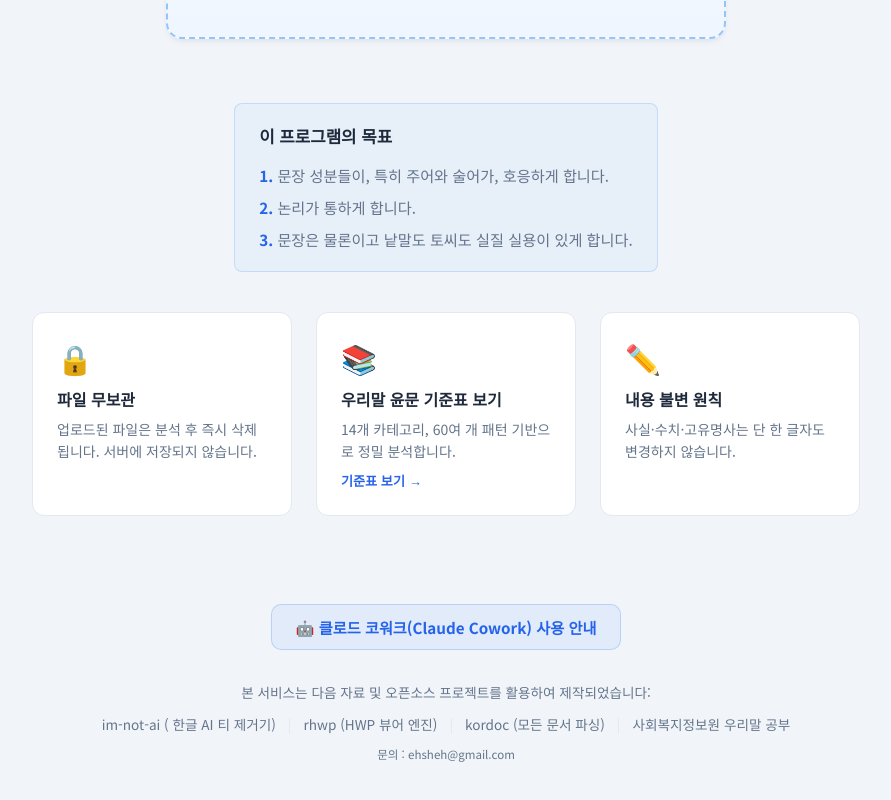
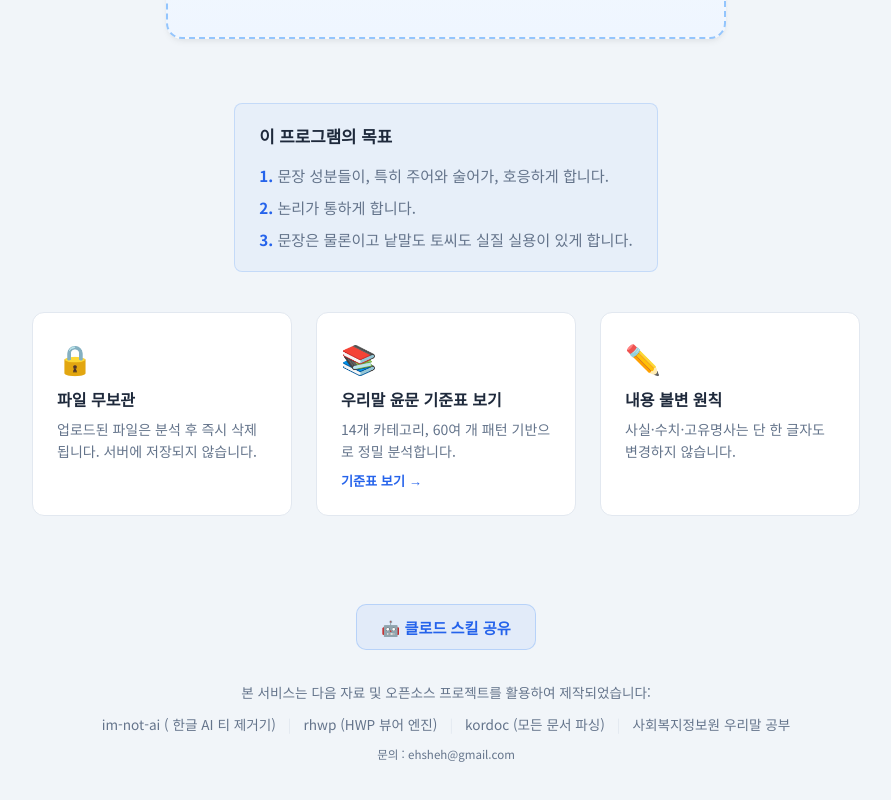
Before and after one commit to dreamworker0/urimal, a React (Vite) app in the folder frontend/: page / in a window 1280 px wide. Shown: the part 590-1390 px from the top of the page, without its empty margins (194-1085 px from the left). Built offline with nearby package versions, Linux system fonts and the light colour scheme; no server answers.

Commit message:
chore: 하단 링크 텍스트 변경 (클로드 스킬 공유)

```diff
--- a/frontend/src/pages/UploadPage.tsx
+++ b/frontend/src/pages/UploadPage.tsx
@@ -122,7 +122,7 @@ export default function UploadPage({ onLoading, onProgress, onResult, onError, e
       <footer className="upload-footer">
         <div style={{ marginBottom: '2rem' }}>
           <a href="https://github.com/dreamworker0/urimal-for-socialworker" target="_blank" rel="noreferrer" className="taxonomy-open-btn">
-            🤖 클로드 코워크(Claude Cowork) 사용 안내
+            🤖 클로드 스킬 공유
           </a>
         </div>
         <p>본 서비스는 다음 자료 및 오픈소스 프로젝트를 활용하여 제작되었습니다:</p>
```
